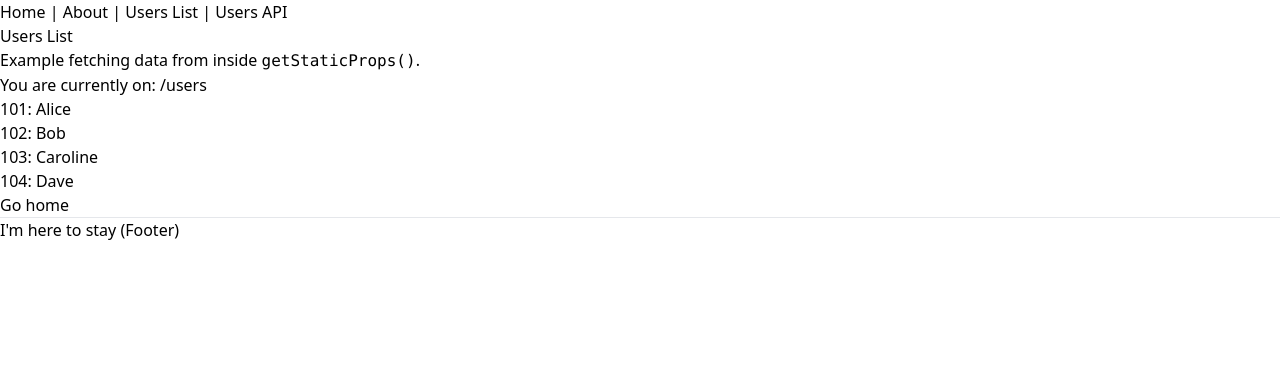
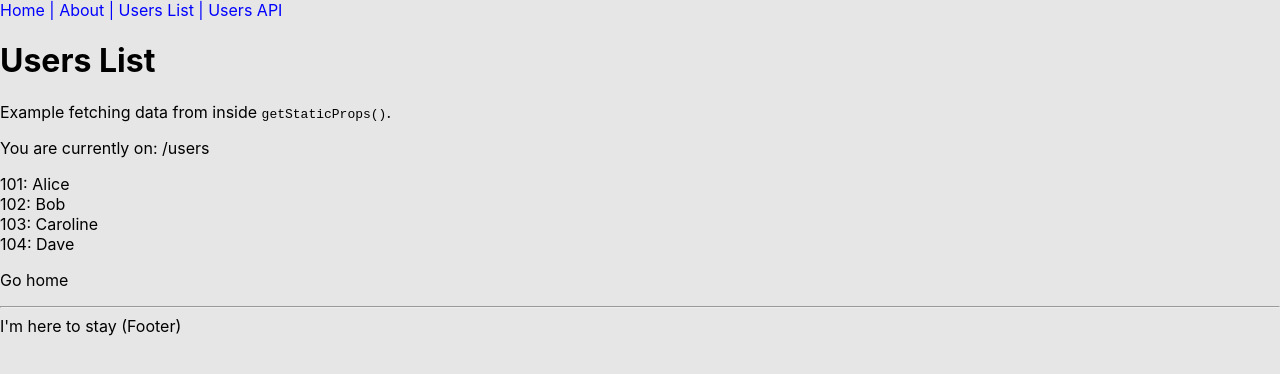
Before and after one commit to PierreBeaufils/crypto-book, a Next.js app: page /users in a window 1280 px wide. Shown: the top 374 px of the page. Built offline with nearby package versions, Linux system fonts and the light colour scheme.

Commit message:
api fetch cryptos

```diff
--- a/components/Layout.tsx
+++ b/components/Layout.tsx
@@ -1,6 +1,7 @@
 import React, { ReactNode } from 'react'
 import Link from 'next/link'
 import Head from 'next/head'
+import styles from '../styles/layout.module.scss'
 
 type Props = {
   children?: ReactNode
@@ -15,7 +16,7 @@ const Layout = ({ children, title = 'Crypto Book' }: Props) => (
       <meta name="viewport" content="initial-scale=1.0, width=device-width" />
     </Head>
     <header>
-      <nav>
+      <nav className={styles.navbar}>
         <Link href="/">
           <a>Home</a>
         </Link>{' '}
--- a/components/List.tsx
+++ b/components/List.tsx
@@ -1,9 +1,10 @@
 import * as React from 'react'
+import Image from 'next/image'
 import ListItem from './ListItem'
-import { User } from '../interfaces'
+import { Crypto } from '../interfaces'
 
 type Props = {
-  items: User[]
+  items: Crypto[]
 }
 
 const List = ({ items }: Props) => (
--- a/components/ListItem.tsx
+++ b/components/ListItem.tsx
@@ -1,10 +1,10 @@
 import React from 'react'
 import Link from 'next/link'
 
-import { User } from '../interfaces'
+import { Crypto } from '../interfaces'
 
 type Props = {
-  data: User
+  data: Crypto
 }
 
 const ListItem = ({ data }: Props) => (
--- a/interfaces/index.ts
+++ b/interfaces/index.ts
@@ -4,7 +4,29 @@
 //
 // import { User } from 'path/to/interfaces';
 
-export type User = {
-  id: number
+export type Crypto = {
+  id: string
+  currency: string
+  symbol: string
   name: string
+  logo_url: string
+  status: string
+  price: string
+  price_date: string
+  price_timestamp: string
+  circulating_supply: string
+  max_supply: string
+  market_cap: string
+  num_exchanges: string
+  num_pairs: string
+  num_pairs_unmapped: string
+  first_candle: string
+  first_trade: string
+  first_order_book: string
+  rank: string
+  rank_delta: string
+  high: string
+  high_timestamp: string
+  "1d": any
+  "30d": any
 }
--- a/package.json
+++ b/package.json
@@ -10,7 +10,8 @@
   "dependencies": {
     "next": "latest",
     "react": "^17.0.1",
-    "react-dom": "^17.0.1"
+    "react-dom": "^17.0.1",
+    "sass": "^1.32.8"
   },
   "devDependencies": {
     "@types/node": "^12.12.21",
@@ -18,7 +19,6 @@
     "@types/react-dom": "^17.0.1",
     "autoprefixer": "^10.2.5",
     "postcss": "^8.2.8",
-    "tailwindcss": "^2.0.4",
     "typescript": "4.0"
   },
   "license": "MIT"
--- a/pages/about.tsx
+++ b/pages/about.tsx
@@ -2,7 +2,7 @@ import Link from 'next/link'
 import Layout from '../components/Layout'
 
 const AboutPage = () => (
-  <Layout title="About | Next.js + TypeScript Example">
+  <Layout title="Crypto Book - About">
     <h1>About</h1>
     <p>This is the about page</p>
     <p>
--- a/pages/index.tsx
+++ b/pages/index.tsx
@@ -1,7 +1,8 @@
 import Link from 'next/link'
+import { GetStaticProps, GetStaticPaths, GetServerSideProps } from 'next'
 import Layout from '../components/Layout'
 
-const IndexPage = () => (
+const IndexPage = ({res}) => (
   <Layout title="Crypto Book">
     <h1 className="glass">Hello Next.js </h1>
     <p>
@@ -9,7 +10,24 @@ const IndexPage = () => (
         <a>About</a>
       </Link>
     </p>
+    <ul>
+      {res.map((item) => (
+        <li key={item.id}>
+          {item.name}
+        </li>
+      ))}
+    </ul>
   </Layout>
 )
 
+export const getStaticProps: GetStaticProps = async () => {
+  // Example for including static props in a Next.js function component page.
+  // Don't forget to include the respective types for any props passed into
+  // the component.
+  const res = await fetch(`https://api.nomics.com/v1/currencies/ticker?key=${process.env.API_KEY}&interval=1d,30d&convert=EUR&per-page=100&page=1`)
+    .then(res => res.json())
+
+  return { props: { res } }
+}
+
 export default IndexPage
--- a/postcss.config.js
+++ /dev/null
@@ -1,6 +0,0 @@
-module.exports = {
-  plugins: {
-    tailwindcss: {},
-    autoprefixer: {},
-  },
-}
--- a/styles/globals.css
+++ b/styles/globals.css
@@ -1,3 +1,24 @@
-@tailwind base;
-@tailwind components;
-@tailwind utilities;
+@import url('https://fonts.googleapis.com/css2?family=Nunito:ital,wght@0,300;0,400;0,600;0,700;1,300;1,400;1,600;1,700&display=swap');
+
+html,
+body {
+    padding: 0;
+    margin: 0;
+    font-family: -apple-system, BlinkMacSystemFont, 'Nunito', Segoe UI, Roboto, Oxygen,
+        Ubuntu, Cantarell, Fira Sans, Droid Sans, Helvetica Neue, sans-serif;
+    background-color: #E6E6E6;
+}
+
+a {
+    color: inherit;
+    text-decoration: none;
+}
+
+* {
+    box-sizing: border-box;
+}
+
+ul {
+    list-style-type: none;
+    padding: 0;
+}
--- /dev/null
+++ b/styles/layout.module.scss
@@ -0,0 +1,3 @@
+.navbar {
+    color: blue;
+}
--- a/tailwind.config.js
+++ /dev/null
@@ -1,11 +0,0 @@
-module.exports = {
-  purge: [],
-  darkMode: false, // or 'media' or 'class'
-  theme: {
-    extend: {},
-  },
-  variants: {
-    extend: {},
-  },
-  plugins: [],
-}
```
Also changed, not shown: pages/crypto/[id].tsx (added), 1 other file (tests, documents, lock files or other folders).
